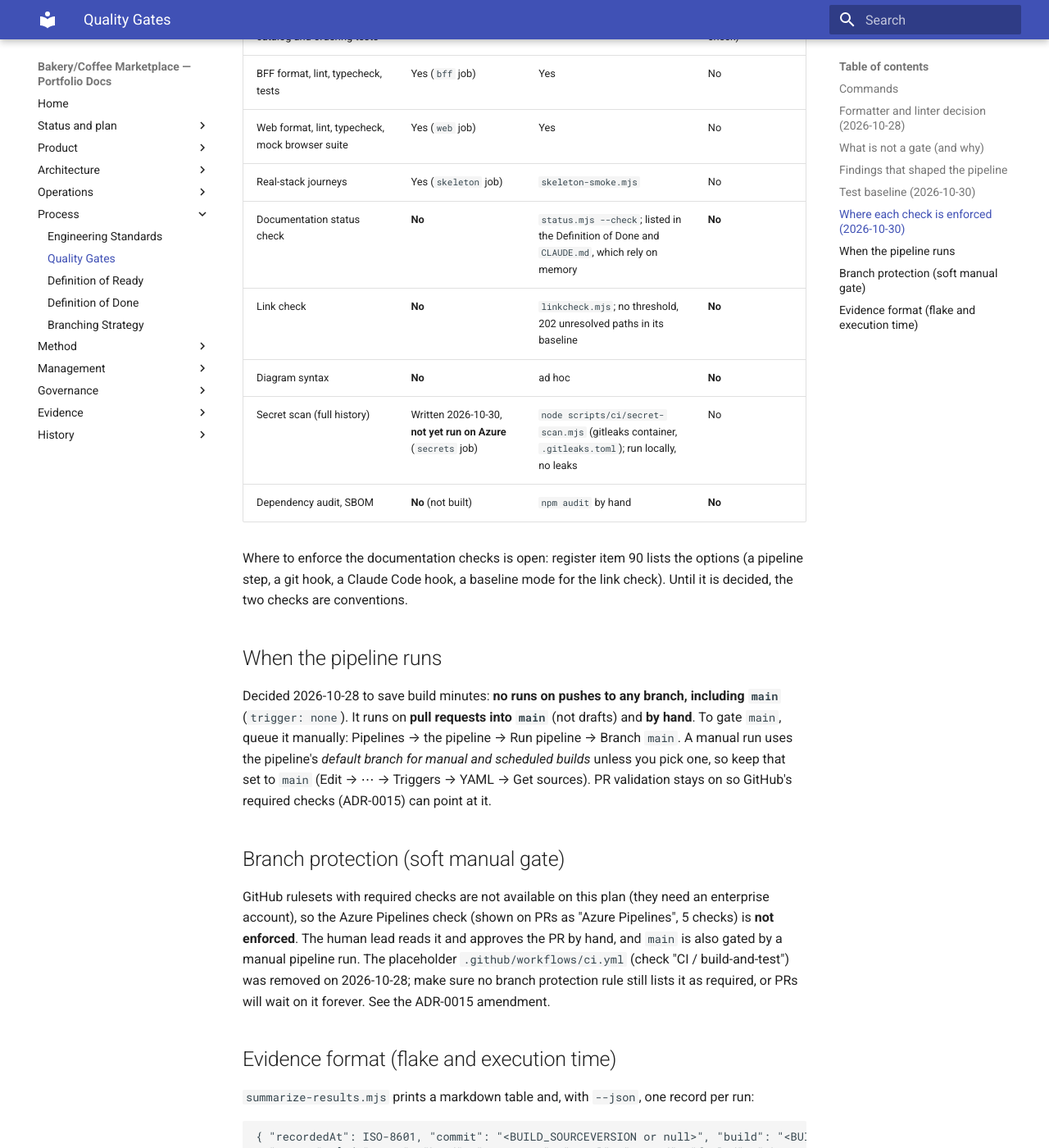
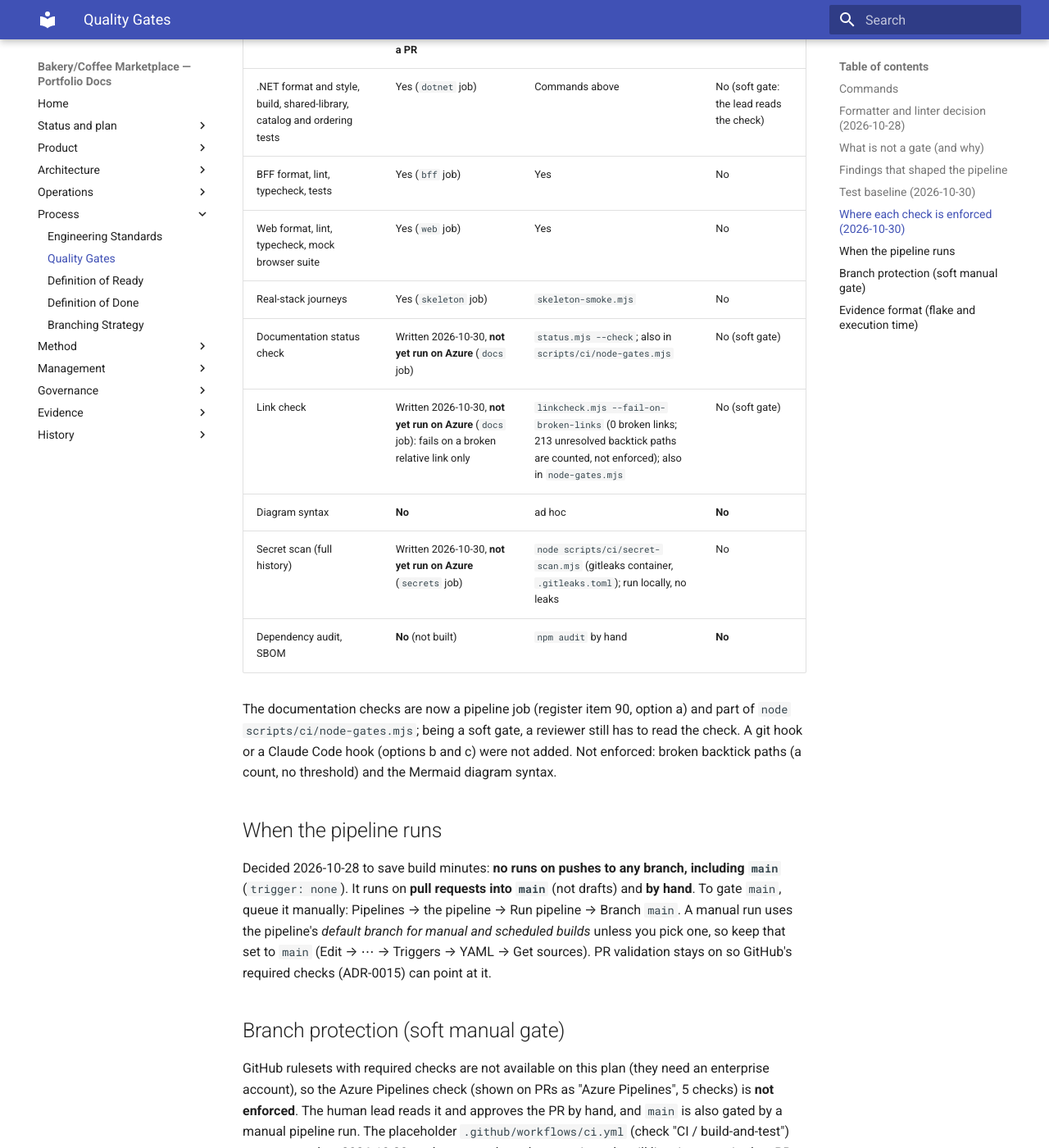
Before and after one commit to benjamin-hedrick/bakery-marketplace, an MkDocs documentation site: the page built from docs/process/quality-gates.md, in a window 1280 px wide and 1400 px high, scrolled down 5147 px. Shown: the whole window at 82% size. Built offline with MkDocs 1.6.1 and Material for MkDocs 9.7.7, drawn with Linux system fonts in a browser that asks for light colours; some of the changed text lies outside the part shown.

Commit message:
Documentation checks in the pipeline and in node-gates: a docs job runs the status check and the link check, which now fails on a broken link (register item 90)
Co-Authored-By: Claude Sonnet 5.5 <noreply@anthropic.com>

```diff
--- a/docs/process/quality-gates.md
+++ b/docs/process/quality-gates.md
@@ -23,8 +23,8 @@
 | Web build + mock e2e | `npm run test:e2e` in `apps/web-customer` (builds, starts a mock BFF, Chromium) | `npx playwright install chromium` | `web` |
 | Walking skeleton, real stack | `node scripts/ci/skeleton-smoke.mjs` (local secrets, Compose with the mock issuer, seed, catalog, ordering, BFF, Next.js, Playwright, teardown) | Docker, .NET, Node, the two `npm ci` runs | `skeleton` |
 | Result summary | `node scripts/ci/summarize-results.mjs [--json out] <trx or junit files>` | | all |
-| Documentation status | `node scripts/docs/status.mjs --check` (regenerate with no flag): every spec has a banner, headers agree with banners, epic counts match their specs, `STATUS.md` is current | Node | **none: not in the pipeline** |
-| Documentation links | `node scripts/docs/linkcheck.mjs <repo root> <out.json>`: relative links and backtick paths that name repo files; also counts a list of stale phrases. Reports; has no pass or fail threshold yet | Node, git | **none** |
+| Documentation status | `node scripts/docs/status.mjs --check` (regenerate with no flag): every spec has a banner, headers agree with banners, epic counts match their specs, `STATUS.md` is current | Node | `docs` (written 2026-10-30, not yet run on Azure) |
+| Documentation links | `node scripts/docs/linkcheck.mjs . [out.json] --fail-on-broken-links`: relative links (fails on a broken one) and backtick paths that name repo files (counted only: some are historical or project-relative); also counts a list of stale phrases | Node, git | `docs` (written 2026-10-30, not yet run on Azure) |
 | Docs site build | `mkdocs build` (needs `pip install mkdocs-material`; not installed in the repo's tooling). Run once on 2026-10-30: built, one link outside `docs/` found and fixed. The site is not published | Python | **none** |
 | Diagram syntax | no script in the repository. On 2026-10-30 the Mermaid blocks were parsed ad hoc with `mermaid@11.4.1` and `jsdom` | Node | **none** |
 
@@ -77,13 +77,13 @@ Not run in the pipeline: the emulator-gated Cosmos tests, the real-stack journey
 | BFF format, lint, typecheck, tests | Yes (`bff` job) | Yes | No |
 | Web format, lint, typecheck, mock browser suite | Yes (`web` job) | Yes | No |
 | Real-stack journeys | Yes (`skeleton` job) | `skeleton-smoke.mjs` | No |
-| Documentation status check | **No** | `status.mjs --check`; listed in the Definition of Done and `CLAUDE.md`, which rely on memory | **No** |
-| Link check | **No** | `linkcheck.mjs`; no threshold, 202 unresolved paths in its baseline | **No** |
+| Documentation status check | Written 2026-10-30, **not yet run on Azure** (`docs` job) | `status.mjs --check`; also in `scripts/ci/node-gates.mjs` | No (soft gate) |
+| Link check | Written 2026-10-30, **not yet run on Azure** (`docs` job): fails on a broken relative link only | `linkcheck.mjs --fail-on-broken-links` (0 broken links; 213 unresolved backtick paths are counted, not enforced); also in `node-gates.mjs` | No (soft gate) |
 | Diagram syntax | **No** | ad hoc | **No** |
 | Secret scan (full history) | Written 2026-10-30, **not yet run on Azure** (`secrets` job) | `node scripts/ci/secret-scan.mjs` (gitleaks container, `.gitleaks.toml`); run locally, no leaks | No |
 | Dependency audit, SBOM | **No** (not built) | `npm audit` by hand | **No** |
 
-Where to enforce the documentation checks is open: register item 90 lists the options (a pipeline step, a git hook, a Claude Code hook, a baseline mode for the link check). Until it is decided, the two checks are conventions.
+The documentation checks are now a pipeline job (register item 90, option a) and part of `node scripts/ci/node-gates.mjs`; being a soft gate, a reviewer still has to read the check. A git hook or a Claude Code hook (options b and c) were not added. Not enforced: broken backtick paths (a count, no threshold) and the Mermaid diagram syntax.
 
 ## When the pipeline runs
 
```
Also changed, not shown: CLAUDE.md (+1 -1 lines), azure-pipelines.yml (+15 -1 lines), docs/governance/open-items-register.md (+2 -1 lines), docs/product/backlog/STATUS.md (+2 -2 lines), scripts/docs/linkcheck.mjs (+48 -9 lines), 1 other file.
